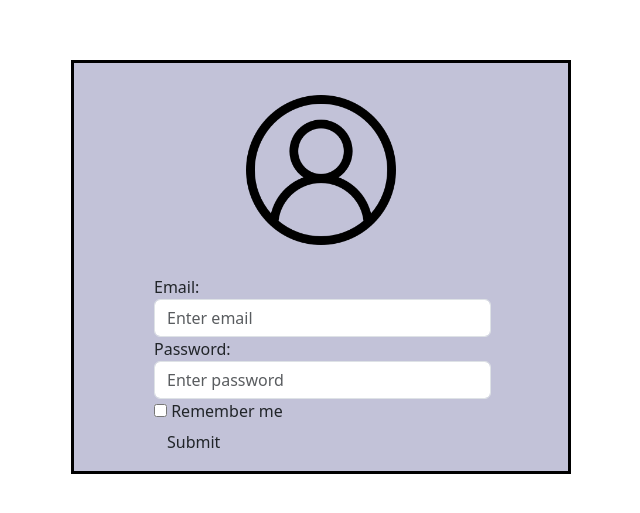
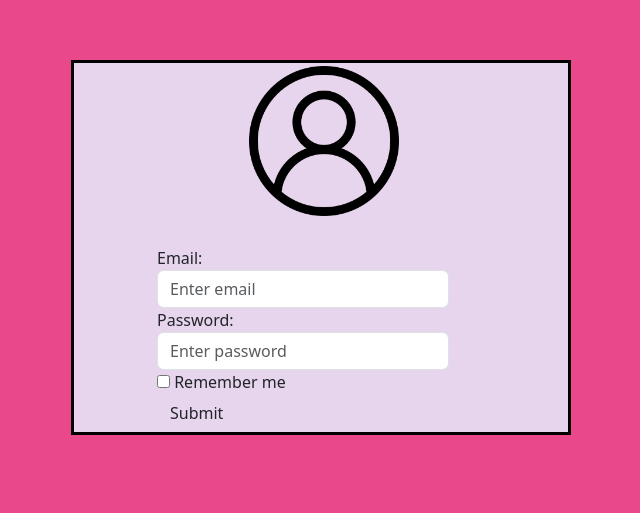
Before and after one commit to mariyam-Shaikh/Hack-JMI, a plain HTML site: page userpage.html in a window 1280 px wide. Shown: the part 103-616 px from the top of the page, without its empty margins (429-1069 px from the left). Drawn offline with nearby package versions, Linux system fonts and the light colour scheme.

Commit message:
Update userpage.html

```diff
--- a/userpage.html
+++ b/userpage.html
@@ -9,12 +9,15 @@
   <link href="https://cdn.jsdelivr.net/npm/bootstrap@5.3.0-alpha1/dist/css/bootstrap.min.css" rel="stylesheet"
     integrity="sha384-GLhlTQ8iRABdZLl6O3oVMWSktQOp6b7In1Zl3/Jr59b6EGGoI1aFkw7cmDA6j6gD" crossorigin="anonymous">
   <style>
+    body{
+      background-color: #e9488a;
+    }
     .box {
       border: 3px solid black;
       width: 500px;
       margin: 163px 485px 100px 500px;
-      padding: 30px 10px 10px 80px;
-      background-color: #c2c2d8;
+      padding:1px 61px 0px 83px;
+      background-color: #e7d4ed;
     }
 
     .icon12 {
```
